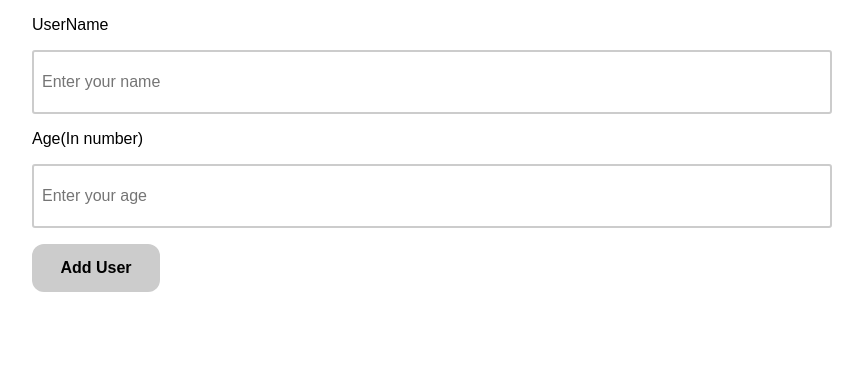
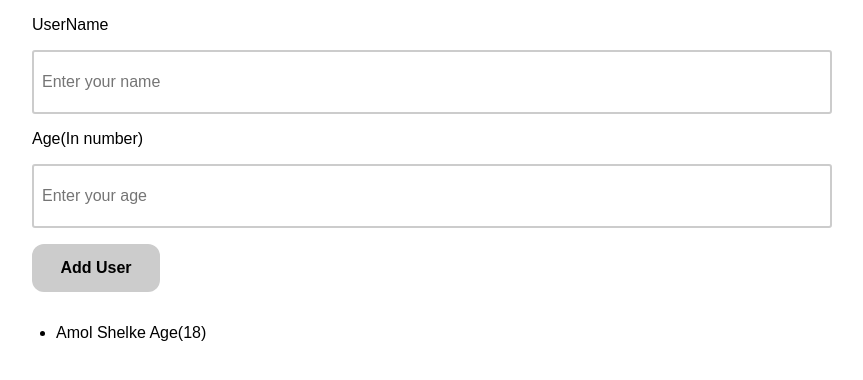
Before and after one commit to AmolShelke2/React-challenge-practice-project, a React (Create React App) app: page / in a window 1280 px wide. Shown: the top 380 px of the page, without its empty margins (208-1071 px from the left). Built offline with nearby package versions, Linux system fonts and the light colour scheme.

Commit message:
Added newUser event handler and userList component

```diff
--- a/src/App.js
+++ b/src/App.js
@@ -1,11 +1,29 @@
-import React from 'react';
+import React, { useState } from 'react';
 
 import FormInput from './components/formInput';
+import UsersList from './components/usersList';
+
+const inital_state = [
+  {
+    name: 'Amol Shelke',
+    age: 18,
+    id: 'u1',
+  },
+];
 
 function App() {
+  const [users, setUsers] = useState(inital_state);
+
+  const addNewUserHandler = newUser => {
+    setUsers(prevUsers => {
+      return [newUser, ...prevUsers];
+    });
+  };
+
   return (
     <div>
-      <FormInput />
+      <FormInput onAddNewUser={addNewUserHandler} />
+      <UsersList users={users} />
     </div>
   );
 }
--- a/src/components/formInput/FormInput.js
+++ b/src/components/formInput/FormInput.js
@@ -4,7 +4,7 @@ import './FormInput.css';
 
 import Button from '../Button';
 
-const FormInput = () => {
+const FormInput = props => {
   const [userNameInput, setUserNameInput] = useState('');
   const [userAgeInput, setUserAgeInput] = useState('');
 
@@ -13,13 +13,21 @@ const FormInput = () => {
   };
 
   const onUserAgeChangeHandler = e => {
-    const ageInNumber = +e.target.value;
-    setUserAgeInput(ageInNumber);
+    setUserAgeInput(e.target.value);
   };
 
   const UserAddHandler = e => {
     e.preventDefault();
-    console.log('Form submitted');
+
+    const newUserData = {
+      name: userNameInput,
+      age: +userAgeInput,
+      id: Math.random().toString(),
+    };
+
+    props.onAddNewUser(newUserData);
+    setUserNameInput('');
+    setUserAgeInput('');
   };
 
   return (
--- a/src/components/usersList/UsersList.js
+++ b/src/components/usersList/UsersList.js
@@ -0,0 +1,15 @@
+import React from 'react';
+
+export const UsersList = props => {
+  console.log(props);
+
+  return (
+    <ul className="user-lists">
+      {props.users.map(user => (
+        <li className="user-list-item" key={user.id}>
+          {user.name} Age({user.age})
+        </li>
+      ))}
+    </ul>
+  );
+};
--- /dev/null
+++ b/src/components/usersList/index.js
@@ -0,0 +1,3 @@
+import { UsersList } from './UsersList';
+
+export default UsersList;
```
